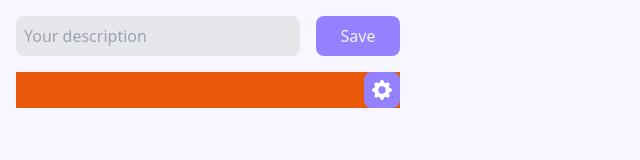
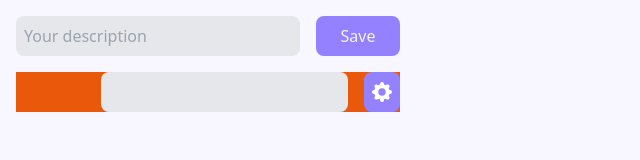
Before and after one commit to williambaele/savehook-extension, a browser extension: page index.html in a window 1280 px wide. Both pictures are taken after a click on the button 382 px from the left and 90 px from the top of the page. Shown: the whole page, without its empty margins (0-640 px from the left). Drawn offline with Linux system fonts and the light colour scheme.

Commit message:
Added JS file

```diff
--- a/app.js
+++ b/app.js
@@ -1 +1,9 @@
 console.log("Hi");
+
+
+document.querySelector("#urlwebhook").addEventListener("click", function() {
+
+  document.querySelector("#formwebhook").classList.remove('hidden');
+  document.querySelector("#formwebhook").classList.remove('block');
+
+});
--- a/index.html
+++ b/index.html
@@ -18,9 +18,12 @@
         </div>
       </div>
     </div>
-    <!-- SETTINGS -->
-    <div class="bg-orange-600 min-h-fit flex justify-end w-full">
-      <button class="p-2 bg-[#9381ff] rounded-lg">
+    <!-- WEBHOOK'S SETTING -->
+    <div class="bg-orange-600 min-h-fit flex justify-end w-full gap-4">
+      <form>
+        <input type="text" class="w-max hidden py-2 bg-gray-200 rounded-lg px-2" id="formwebhook">
+      </form>
+      <button class="p-2 bg-[#9381ff] rounded-lg" id="urlwebhook">
         <svg xmlns="http://www.w3.org/2000/svg" width="20" height="20" fill="#FFFFFF" class="bi bi-gear-fill" viewBox="0 0 16 16" class="rotate-180 transition delay-150 duration-300">
           <path d="M9.405 1.05c-.413-1.4-2.397-1.4-2.81 0l-.1.34a1.464 1.464 0 0 1-2.105.872l-.31-.17c-1.283-.698-2.686.705-1.987 1.987l.169.311c.446.82.023 1.841-.872 2.105l-.34.1c-1.4.413-1.4 2.397 0 2.81l.34.1a1.464 1.464 0 0 1 .872 2.105l-.17.31c-.698 1.283.705 2.686 1.987 1.987l.311-.169a1.464 1.464 0 0 1 2.105.872l.1.34c.413 1.4 2.397 1.4 2.81 0l.1-.34a1.464 1.464 0 0 1 2.105-.872l.31.17c1.283.698 2.686-.705 1.987-1.987l-.169-.311a1.464 1.464 0 0 1 .872-2.105l.34-.1c1.4-.413 1.4-2.397 0-2.81l-.34-.1a1.464 1.464 0 0 1-.872-2.105l.17-.31c.698-1.283-.705-2.686-1.987-1.987l-.311.169a1.464 1.464 0 0 1-2.105-.872l-.1-.34zM8 10.93a2.929 2.929 0 1 1 0-5.86 2.929 2.929 0 0 1 0 5.858z"/>
         </svg>
```
Also changed, not shown: dist/output.css.
